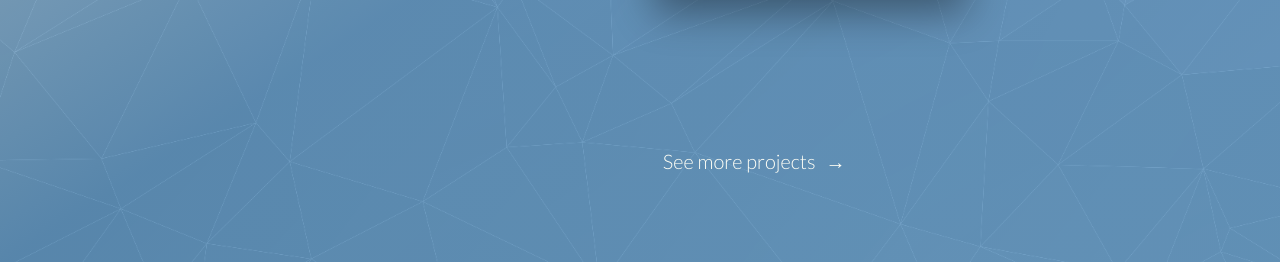
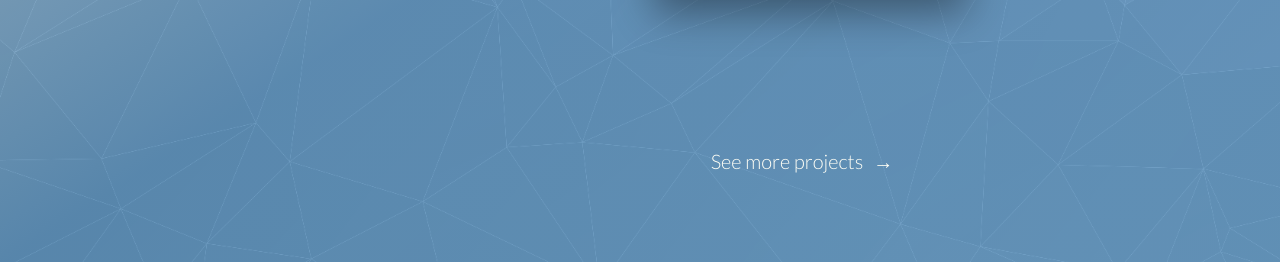
Before and after one commit to c-clin/c-clin.github.io, a React (Create React App) app: page / in a window 1280 px wide. Shown: the part 1842-2104 px from the top of the page. Built offline with nearby package versions, Linux system fonts and the light colour scheme.

Commit message:
center see more projects text

```diff
--- a/src/main.css
+++ b/src/main.css
@@ -391,10 +391,10 @@
           margin: 0; } }
   .Work .more-projects {
     position: relative;
-    display: inline-block;
+    display: block;
     text-decoration: none;
     bottom: 0;
-    left: 30%;
+    text-align: center;
     font-size: 2rem;
     color: #fffff6;
     transition: color 0.6s ease-out;
--- a/src/sass/_work.scss
+++ b/src/sass/_work.scss
@@ -261,10 +261,11 @@
 
   .more-projects {
     position: relative;
-    display: inline-block;
+    display: block;
     text-decoration: none;
     bottom: 0;
-    left: 30%;
+    // left: 30%;
+    text-align: center;
     font-size: 2rem;
     color: $color-primary-white;
     // margin-top: 8rem;
```
